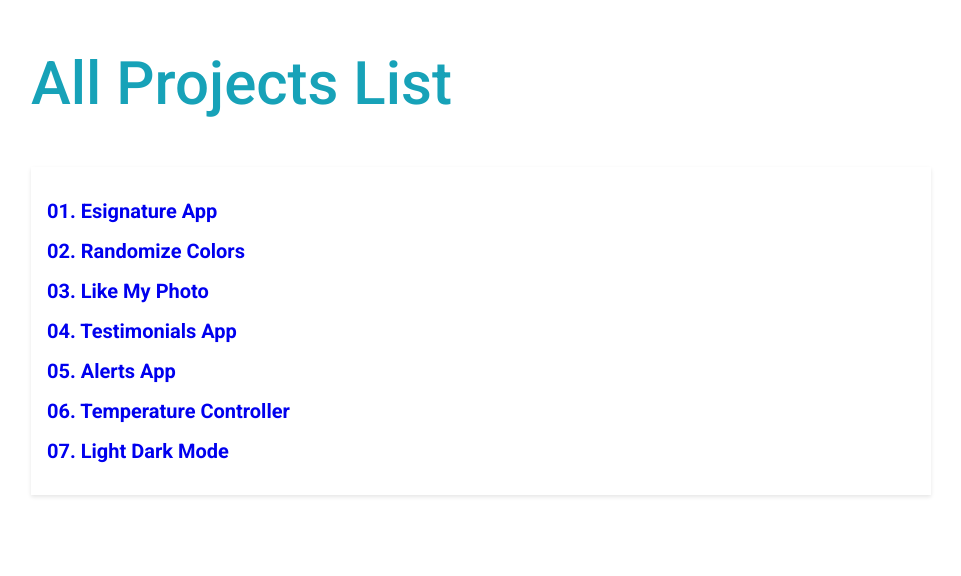
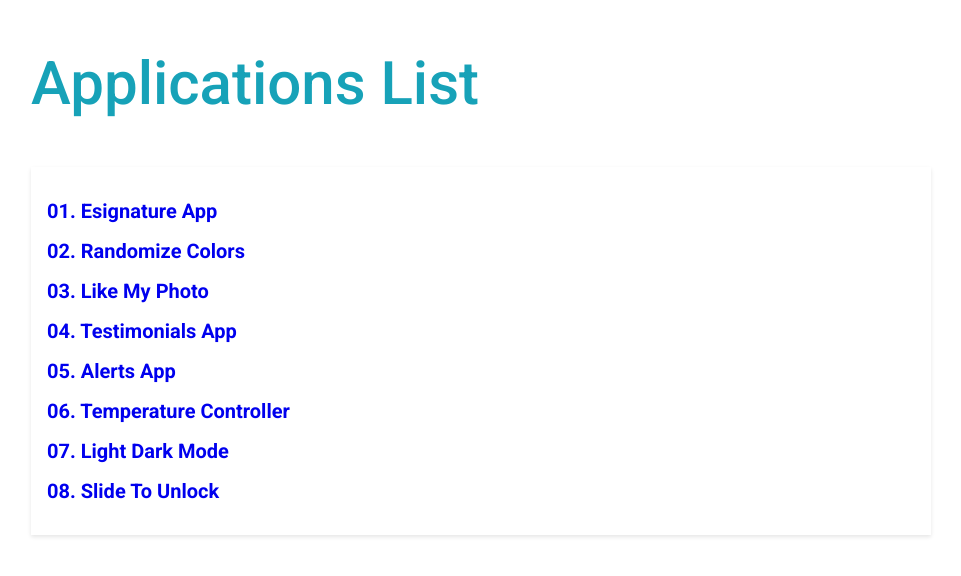
Before and after one commit to ajinkyacodes/reactjs-apps, a React (Create React App) app: page / in a window 1280 px wide. Shown: the top 576 px of the page, without its empty margins (159-1120 px from the left). Built offline with nearby package versions, Linux system fonts and the light colour scheme.

Commit message:
Added project listing for Slide to unlock app on homepage

```diff
--- a/src/App.js
+++ b/src/App.js
@@ -2,14 +2,15 @@ import "./App.css";
 import React from "react";
 import { Route, Routes } from "react-router-dom";
 
+import Home from "./pages/Home";
+import EsignatureApp from "./projects/01-E-Signature-App/EsignatureApp";
+import RandomizeColors from "./projects/02-Randomize-Colors/RandomizeColors";
+import LikePhotoApp from "./projects/03-Like-My-Photo/LikePhotoApp";
+import TestimonialsApp from './projects/04-Testimonials-App/TestimonialsApp';
+import AlertApp from './projects/05-Alerts/AlertApp';
+import TermeratureController from "./projects/06-Temperature-Controller/TermeratureController";
 import LightDarkMode from "./projects/07-Light-Dark-Mode/LightDarkMode";
-import TermeratureController from "./projects/06-Temperature-Controller/TermeratureController";
-import AlertApp from './projects/05-Alerts/AlertApp';
-import TestimonialsApp from './projects/04-Testimonials-App/TestimonialsApp';
-import LikePhotoApp from "./projects/03-Like-My-Photo/LikePhotoApp";
-import RandomizeColors from "./projects/02-Randomize-Colors/RandomizeColors";
-import EsignatureApp from "./projects/01-E-Signature-App/EsignatureApp";
-import Home from "./pages/Home";
+import SlideToUnlock from "./projects/08-Slide-To-Unlock/SlideToUnlock";
 
 function App() {
   return (
@@ -23,6 +24,7 @@ function App() {
         <Route path="/project5" element={<AlertApp />} />
         <Route path="/project6" element={<TermeratureController />} />
         <Route path="/project7" element={<LightDarkMode />} />
+        <Route path="/project8" element={<SlideToUnlock />} />
       </Routes>
     </div>
   );
--- a/src/pages/Home.jsx
+++ b/src/pages/Home.jsx
@@ -5,7 +5,7 @@ import { Link } from "react-router-dom";
 export default function List() {
   return (
     <div className="container">
-      <Title text="All Projects List" classes={"title  text-info"} />
+      <Title text="Applications List" classes={"title  text-info"} />
       <nav className="navbar">
         <ul>
           <li>
@@ -29,6 +29,9 @@ export default function List() {
           <li>
             <Link to="/project7"><Title classes={"fs-lg my-1"} text={"07. Light Dark Mode"}/></Link>
           </li>
+          <li>
+            <Link to="/project8"><Title classes={"fs-lg my-1"} text={"08. Slide To Unlock"}/></Link>
+          </li>
         </ul>
       </nav>
     </div>
```
